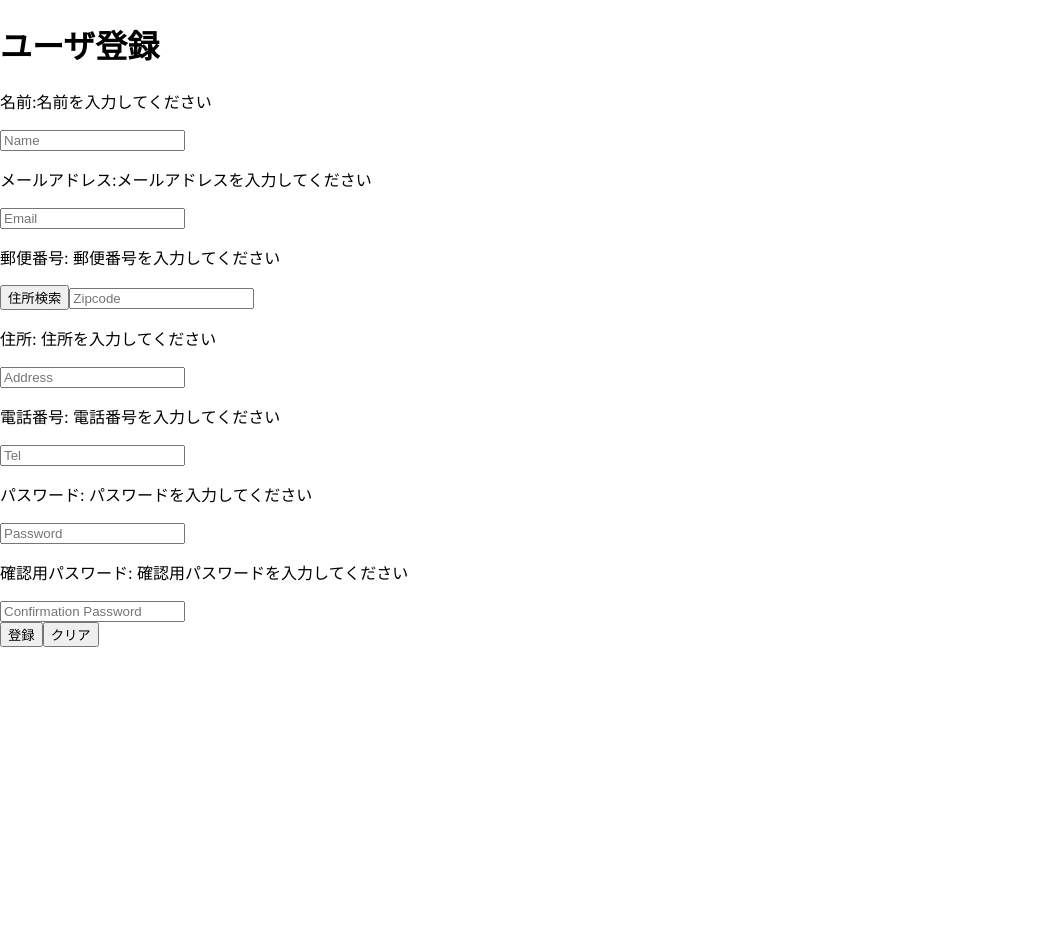
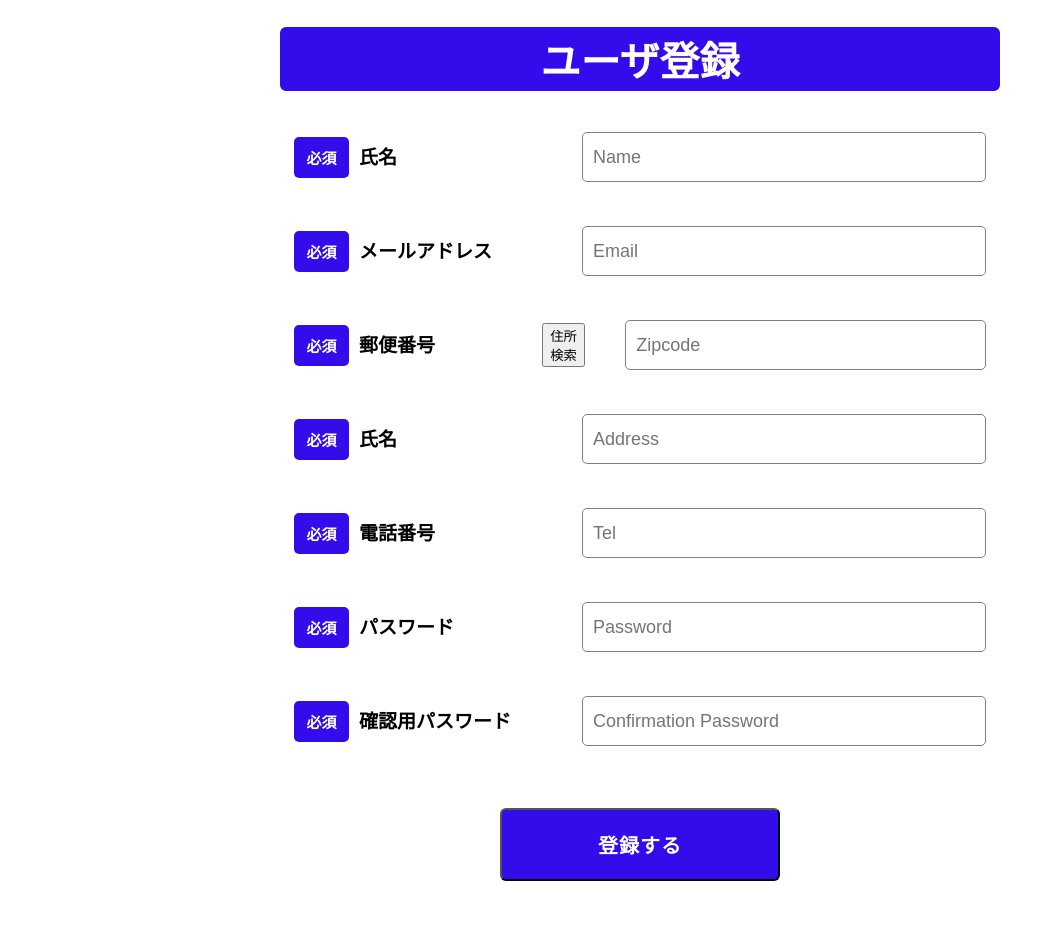
Before and after one commit to shimokawa871/ec-202207c, a Next.js app: page /items/UserRegister in a window 1280 px wide. Shown: the top 952 px of the page, without its empty margins (0-1063 px from the left). Before the commit the page ends 800 px from the top, so only its background shows below. Built offline with nearby package versions, Linux system fonts and the light colour scheme.

Commit message:
追加分のみコミット

```diff
--- a/src/pages/items/UserRegister.tsx
+++ b/src/pages/items/UserRegister.tsx
@@ -8,6 +8,8 @@ import React, { useRef } from 'react';
 import { fn } from 'jest-mock';
 import { type } from 'os';
 import { ChangeEvent } from 'jest-haste-map';
+import Link from 'next/link';
+import styleForm from 'styles/styleOrderConfirmation.module.css';
 
 //各フォームのデータ型cd
 type FormData = {
@@ -58,10 +60,34 @@ const UserRegister: NextPage = () => {
       id: '',
     });
 
+  //必須項目が入力されなかった場合
+  const alertSet = () => {
+    setFormData({
+      userName: '名前は必須項目です。',
+      email: 'メールアドレスは必須項目です。',
+      zipcode: '郵便番号は必須項目です。',
+      address: '住所は必須項目です。',
+      tel: '電話番号は必須項目です。',
+      password: 'パスワードは必須項目です。',
+      Cpassword: 'パスワードは必須項目です。',
+      id: '',
+    });
+  };
+  // setFormData({
+  //   userName: '名前は必須項目です。',
+  //   email: 'メールアドレスは必須項目です。',
+  //   zipcode: '郵便番号は必須項目です。',
+  //   address: '住所は必須項目です。',
+  //   tel: '電話番号は必須項目です。',
+  //   password: 'パスワードは必須項目です。',
+  //   Cpassword: 'パスワードは必須項目です。',
+  //   id: '',
+  // });
+
   //jsonserverへ登録（テスト）
   const onClickAdd = () => {
-    if (formData.userName === "") {
-      return alert("ユーザー名を登録してください。")
+    if (formData.userName === '') {
+      return alert('名前を入力してください');
     }
     return fetch('/api/users', {
       method: 'POST',
@@ -80,53 +106,92 @@ const UserRegister: NextPage = () => {
 
   return (
     <>
-      <h1>ユーザ登録</h1>
-      <div>
-        <p>名前:名前を入力してください</p>
+      <form className={styleForm.form}>
+        <h1 className={styleForm.labelTitle}>ユーザ登録</h1>
+        <div className={styleForm.formSample}>
+          <p className={styleForm.formLabel}>
+            <span className={styleForm.formRequire}>必須</span>氏名
+          </p>
           <input
+            className={styleForm.formInput}
             name="userName"
             placeholder="Name"
             value={formData.userName}
             onChange={handleChange}
           />
-        <p>メールアドレス:メールアドレスを入力してください</p>
+        </div>
+        <div className={styleForm.formSample}>
+          <p className={styleForm.formLabel}>
+            <span className={styleForm.formRequire}>必須</span>
+            メールアドレス
+          </p>
           <input
+            className={styleForm.formInput}
             name="email"
             placeholder="Email"
             value={formData.email}
             onChange={handleChange}
           ></input>
-        <p>郵便番号: 郵便番号を入力してください</p>
+        </div>
+        <div className={styleForm.formSample}>
+          <p className={styleForm.formLabel}>
+            <span className={styleForm.formRequire}>必須</span>
+            郵便番号
+          </p>
           <button>住所検索</button>
           <input
+            className={styleForm.formInput}
             name="zipcode"
             placeholder="Zipcode"
             value={formData.zipcode}
             onChange={handleChange}
           ></input>
-        <p>住所: 住所を入力してください</p>
+        </div>
+        <div className={styleForm.formSample}>
+          <p className={styleForm.formLabel}>
+            <span className={styleForm.formRequire}>必須</span>氏名
+          </p>
           <input
+            className={styleForm.formInput}
             name="address"
             placeholder="Address"
             value={formData.address}
             onChange={handleChange}
           ></input>
-        <p>電話番号: 電話番号を入力してください</p>
+        </div>
+        <div className={styleForm.formSample}>
+          <p className={styleForm.formLabel}>
+            <span className={styleForm.formRequire}>必須</span>
+            電話番号
+          </p>
           <input
+            className={styleForm.formInput}
             name="tel"
             placeholder="Tel"
             value={formData.tel}
             onChange={handleChange}
           ></input>
-        <p>パスワード: パスワードを入力してください</p>
+        </div>
+        <div className={styleForm.formSample}>
+          <p className={styleForm.formLabel}>
+            <span className={styleForm.formRequire}>必須</span>
+            パスワード
+          </p>
           <input
+            className={styleForm.formInput}
             name="password"
             placeholder="Password"
             value={formData.password}
             onChange={handleChange}
           ></input>
-        <p>確認用パスワード: 確認用パスワードを入力してください</p>
+        </div>
+        <div className={styleForm.formSample}>
+          <p className={styleForm.formLabel}>
+            <span className={styleForm.formRequire}>必須</span>
+            確認用パスワード
+          </p>
           <input
+            className={styleForm.formInput}
             type="password"
             name="Cpassword"
             placeholder="Confirmation Password"
@@ -135,9 +200,22 @@ const UserRegister: NextPage = () => {
           ></input>
         </div>
         <div>
-        <button onClick={onClickAdd}>登録</button>
-        <button onClick={onClickClear}>クリア</button>
+          <Link href="../login  ">
+            <input
+              className={styleForm.formBtn}
+              type="submit"
+              value="登録する"
+              onClick={onClickAdd}
+            />
+          </Link>
+          <input
+              className={styleForm.formBtn}
+              type="submit"
+              value="クリア"
+              onClick={onClickClear}
+            />
         </div>
+      </form>
     </>
   );
 };
```
Lines whose indentation alone changed are shown as unchanged.
